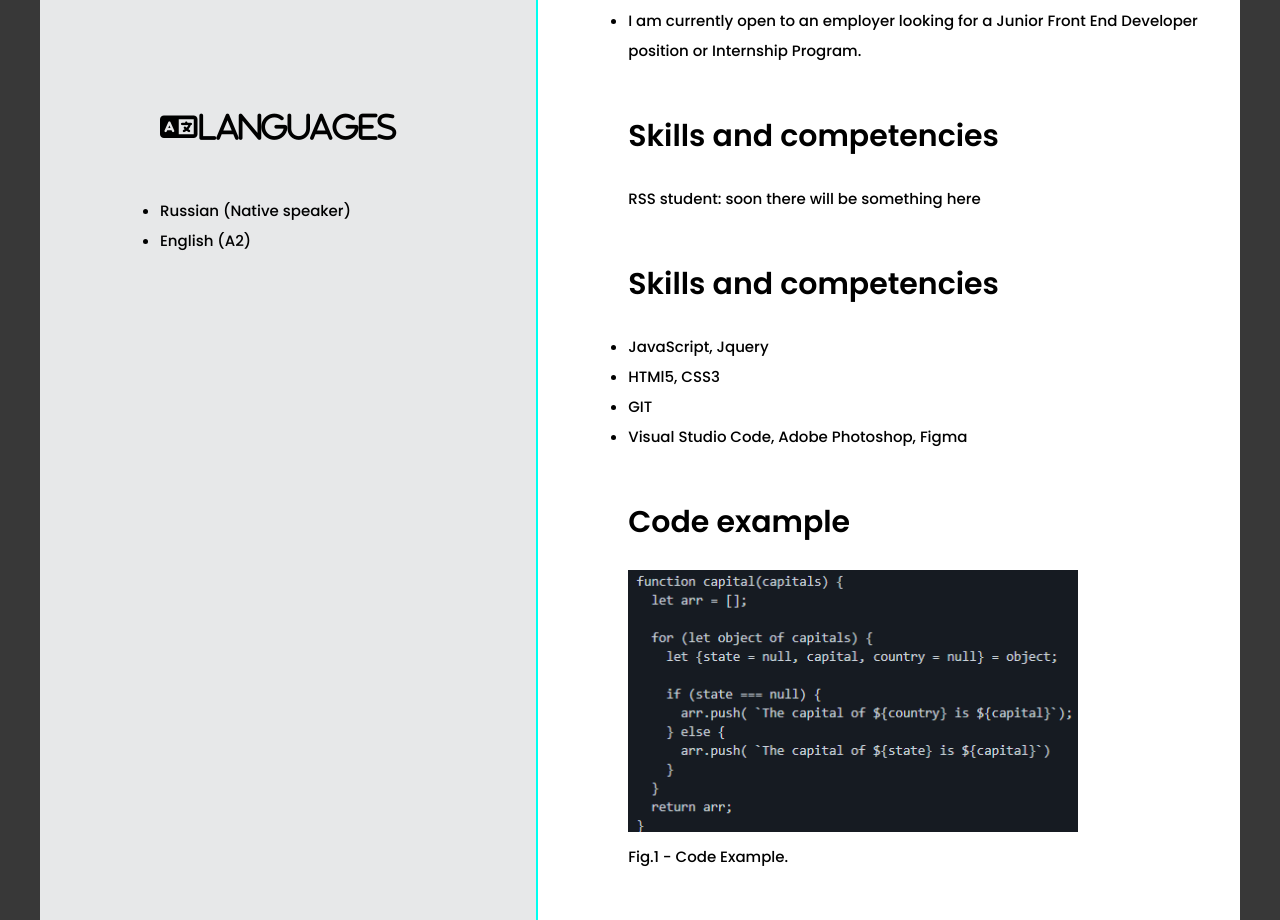
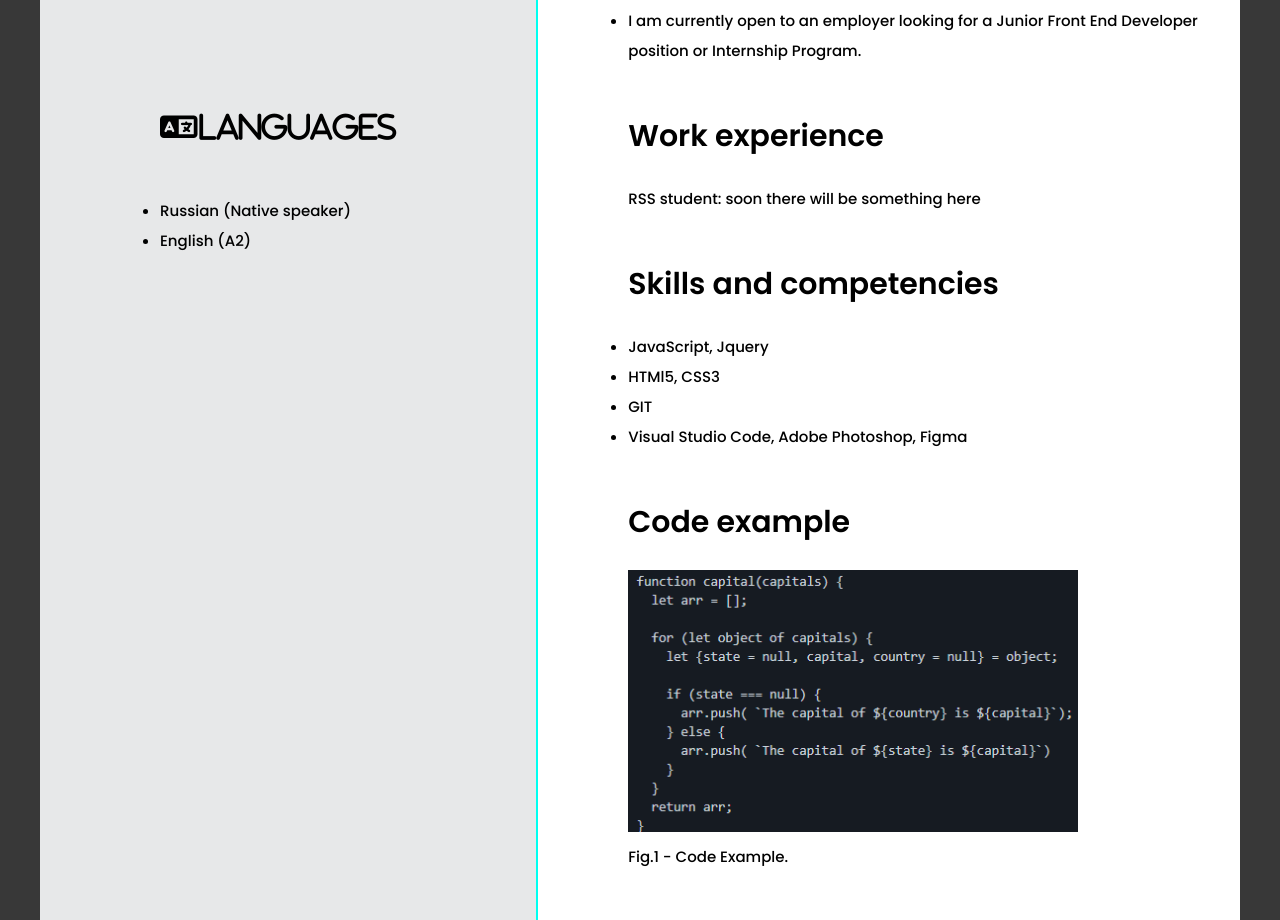
Before and after one commit to Original-pokemon/rsschool-cv, a plain HTML site: page index.html in a window 1280 px wide. Shown: the part 975-1895 px from the top of the page. Drawn offline with Linux system fonts and the light colour scheme.

Commit message:
fix: rename second section

```diff
--- a/index.html
+++ b/index.html
@@ -102,7 +102,7 @@
           </section>
 
           <section class="main-section">
-            <h2 class="main-section-title">Skills and competencies</h2>
+            <h2 class="main-section-title">Work experience</h2>
             <p>RSS student: soon there will be something here</p>
           </section>
 
```
